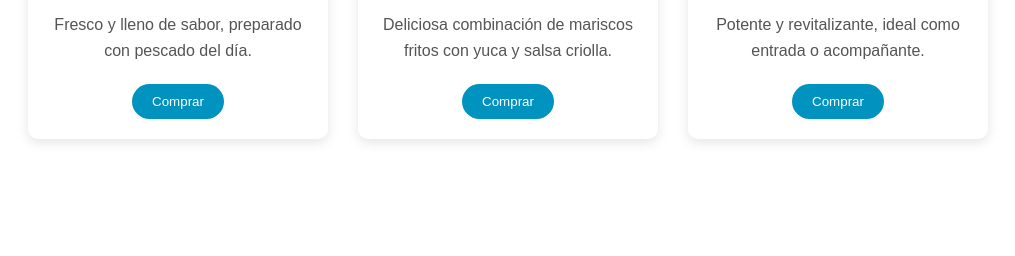
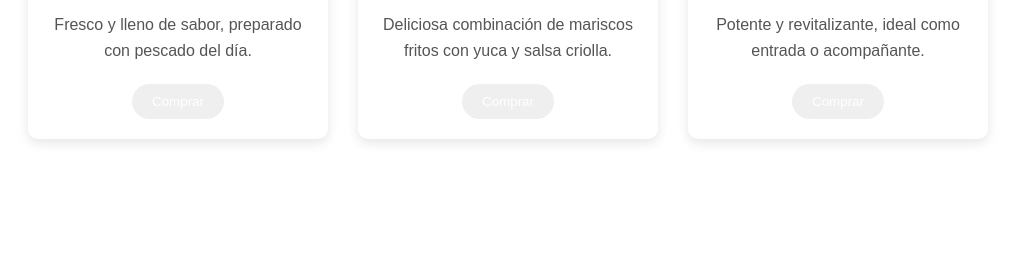
Before and after one commit to Paradero104/Paradero-104, a plain HTML site: page index.html in a window 1280 px wide. Shown: the part 1719-1975 px from the top of the page, without its empty margins (132-1147 px from the left). Drawn offline with Linux system fonts and the light colour scheme.

Commit message:
Update style.css
Estilo botón

```diff
--- a/style.css
+++ b/style.css
@@ -124,7 +124,6 @@ body {
 }
 
 button {
-    background-color: #0093c0;
     color: #ffffff;
     border: none;
     padding: 10px 20px;
```
